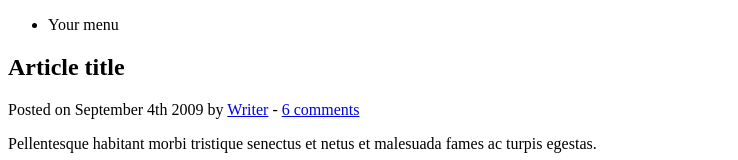
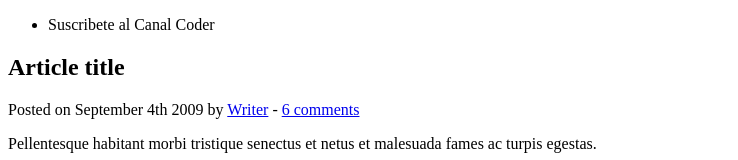
Before and after one commit to LuisGRF/demo-repo, a plain HTML site: page index.html in a window 1280 px wide. Shown: the top 160 px of the page, without its empty margins (0-738 px from the left). Drawn offline with Linux system fonts and the light colour scheme.

Commit message:
Se módifico index.html

```diff
--- a/index.html
+++ b/index.html
@@ -12,7 +12,7 @@
 	<header>
 		<nav>
 			<ul>
-				<li>Your menu</li>
+				<li>Suscribete al Canal Coder</li>
 			</ul>
 		</nav>
 	</header>
```
